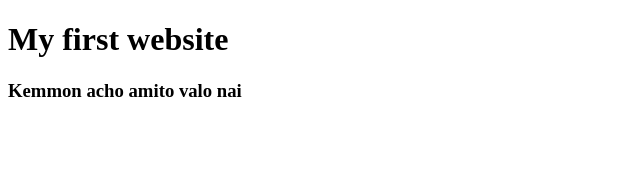
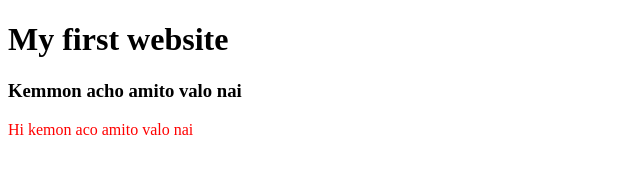
Before and after one commit to aminul001/MY-projects, a plain HTML site: page index.html in a window 1280 px wide. Shown: the whole page, without its empty margins (0-640 px from the left). Drawn offline with Linux system fonts and the light colour scheme.

Commit message:
trying again

```diff
--- a/index.html
+++ b/index.html
@@ -13,5 +13,11 @@
     <h3>
         Kemmon acho amito valo nai
     </h3>
+
+    <div class="class">
+        <p style="color: red;">
+            Hi kemon aco amito valo nai
+        </p>
+    </div>
 </body>
 </html>
```
